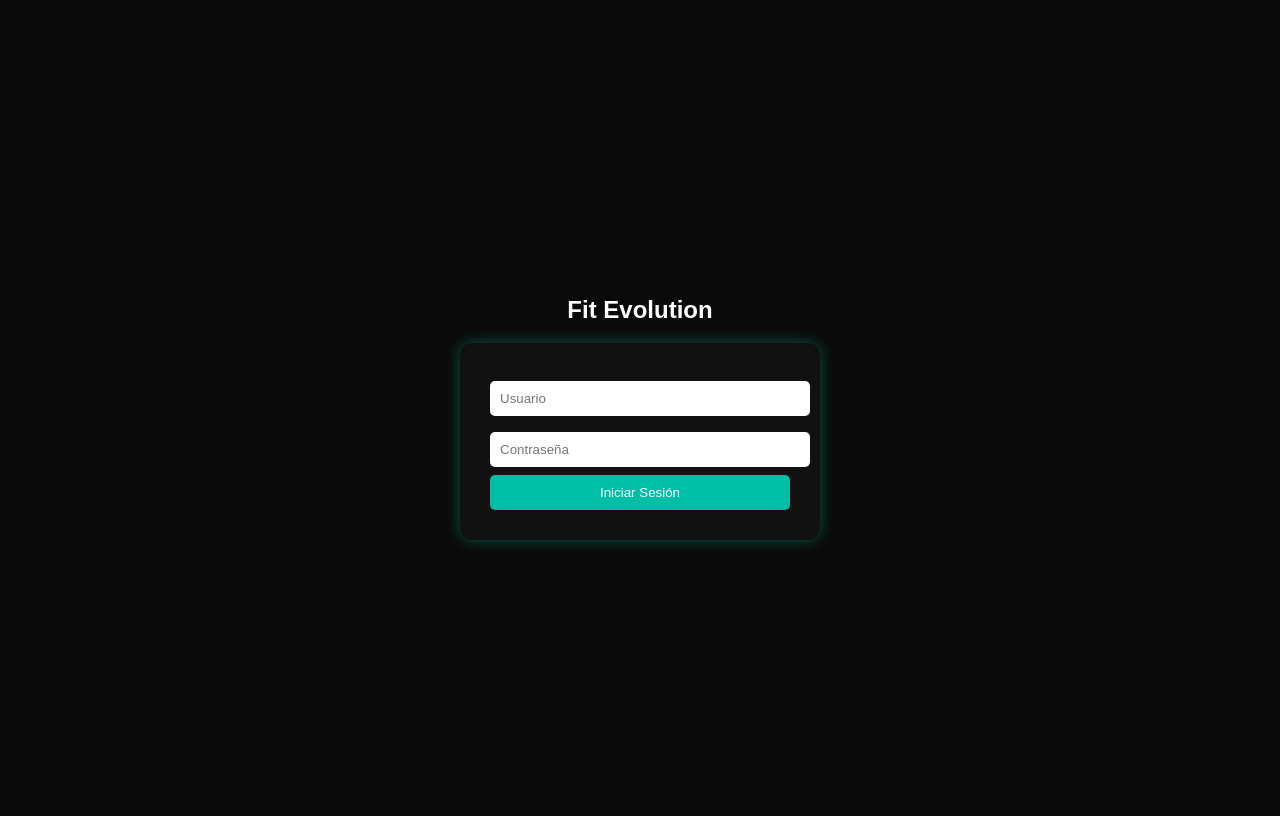
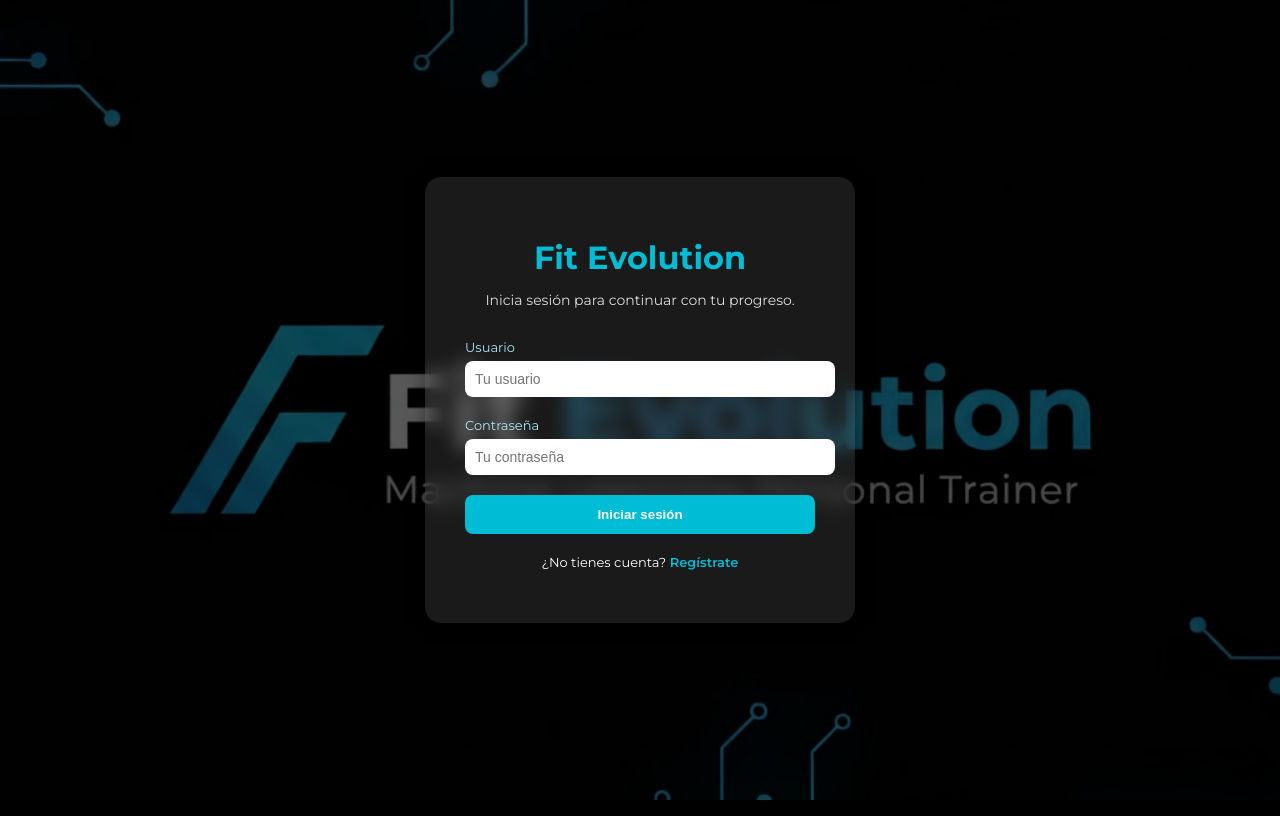
Before and after one commit to SanM2702/Fit-evolution, a Django app: page /login/ in a window 1280 px wide. Run offline with Django 5.2, Linux system fonts and the light colour scheme.

Commit message:
Completar login
El login queda completo con un dashboard inicial por modificar

```diff
--- /dev/null
+++ b/FE_App/static/css/login.css
@@ -0,0 +1,109 @@
+@import url("https://fonts.googleapis.com/css2?family=Montserrat:wght@400;600;700&display=swap");
+
+body {
+    margin: 0;
+    font-family: 'Montserrat', sans-serif;
+    background-image: url("../images/Fit-Evolution3.jpg");
+    background-size: cover;
+    background-position: center;
+    height: 100vh;
+    display: flex;
+    justify-content: center;
+    align-items: center;
+}
+
+.login-container {
+    background-color: rgba(0, 0, 0, 0.65);
+    width: 100%;
+    height: 100%;
+    display: flex;
+    justify-content: center;
+    align-items: center;
+}
+
+.login-box {
+    background-color: rgba(255, 255, 255, 0.1);
+    backdrop-filter: blur(10px);
+    border-radius: 16px;
+    padding: 40px;
+    width: 350px;
+    box-shadow: 0 0 20px rgba(0,0,0,0.4);
+    color: #fff;
+    text-align: center;
+}
+
+h1 {
+    margin-bottom: 10px;
+    color: #00bcd4;
+    font-weight: 700;
+}
+
+.desc {
+    font-size: 14px;
+    margin-bottom: 30px;
+    color: #ddd;
+}
+
+.input-group {
+    text-align: left;
+    margin-bottom: 20px;
+}
+
+label {
+    display: block;
+    margin-bottom: 6px;
+    font-size: 13px;
+    color: #aee4f2;
+}
+
+input {
+    width: 100%;
+    padding: 10px;
+    border-radius: 8px;
+    border: none;
+    outline: none;
+    font-size: 14px;
+}
+
+.btn-login {
+    background-color: #00bcd4;
+    border: none;
+    padding: 12px;
+    width: 100%;
+    color: white;
+    font-weight: 600;
+    border-radius: 8px;
+    cursor: pointer;
+    transition: 0.3s;
+}
+
+.btn-login:hover {
+    background-color: #0097a7;
+}
+
+.footer-text {
+    margin-top: 20px;
+    font-size: 13px;
+}
+
+.footer-text a {
+    color: #00bcd4;
+    text-decoration: none;
+    font-weight: 600;
+}
+
+/* Error message styling for login template */
+.error-message {
+    background: rgba(255, 0, 0, 0.12);
+    border: 1px solid rgba(255, 0, 0, 0.25);
+    color: #ffdddd;
+    padding: 10px;
+    border-radius: 8px;
+    margin-bottom: 16px;
+    text-align: left;
+    font-size: 14px;
+}
+
+.error-message.error {
+    background: rgba(255, 0, 0, 0.14);
+}
--- a/FE_App/templates/login.html
+++ b/FE_App/templates/login.html
@@ -1,64 +1,46 @@
+{% load static %}
 <!DOCTYPE html>
 <html lang="es">
 <head>
     <meta charset="UTF-8">
     <title>Fit Evolution - Login</title>
-    <style>
-        body {
-            font-family: Arial, sans-serif;
-            background: #0a0a0a;
-            color: white;
-            display: flex;
-            flex-direction: column;
-            align-items: center;
-            justify-content: center;
-            height: 100vh;
-        }
-        form {
-            background: #111;
-            padding: 30px;
-            border-radius: 12px;
-            box-shadow: 0 0 15px rgba(0, 255, 200, 0.3);
-            width: 300px;
-        }
-        input {
-            width: 100%;
-            padding: 10px;
-            margin: 8px 0;
-            border: none;
-            border-radius: 5px;
-        }
-        button {
-            background: #00bfa6;
-            color: white;
-            padding: 10px;
-            border: none;
-            border-radius: 5px;
-            cursor: pointer;
-            width: 100%;
-        }
-        button:hover {
-            background: #00a68e;
-        }
-        h2 {
-            text-align: center;
-        }
-    </style>
+    <link rel="stylesheet" href="{% static 'css/login.css' %}">
 </head>
 <body>
-    <h2>Fit Evolution</h2>
-    <form method="POST">
-        {% csrf_token %}
-        <input type="text" name="username" placeholder="Usuario" required>
-        <input type="password" name="password" placeholder="Contraseña" required>
-        <button type="submit">Iniciar Sesión</button>
-        {% if messages %}
-            <ul>
-                {% for message in messages %}
-                    <li style="color: red;">{{ message }}</li>
-                {% endfor %}
-            </ul>
-        {% endif %}
-    </form>
+    <div class="login-container">
+        <div class="login-box">
+            <h1>Fit Evolution</h1>
+            <p class="desc">Inicia sesión para continuar con tu progreso.</p>
+                {% comment %} Mostrar errores provenientes de Django messages o de una variable `error` en el contexto {% endcomment %}
+                {% if messages %}
+                    {% for message in messages %}
+                        <div class="error-message {{ message.tags }}">{{ message }}</div>
+                    {% endfor %}
+                {% endif %}
+
+                {% if error %}
+                    <div class="error-message">{{ error }}</div>
+                {% endif %}
+
+                <form method="POST" action="{% url 'login' %}">
+                {% csrf_token %}
+                <div class="input-group">
+                    <label for="username">Usuario</label>
+                    <input type="text" id="username" name="username" placeholder="Tu usuario">
+                </div>
+
+                <div class="input-group">
+                    <label for="password">Contraseña</label>
+                    <input type="password" id="password" name="password" placeholder="Tu contraseña">
+                </div>
+
+                <button type="submit" class="btn-login">Iniciar sesión</button>
+            </form>
+
+            <p class="footer-text">
+                ¿No tienes cuenta? <a href="#">Regístrate</a>
+            </p>
+        </div>
+    </div>
 </body>
 </html>
```
Also changed, not shown: FE_App/static/js/login.js (added, +32 -0 lines), FE_App/static/images/Fit-Evolution3.jpg (added), FE_App/static/images/Fit_Evolution2.png (added), FE_App/static/images/Login_Background.jpg (added), db.sqlite3.
